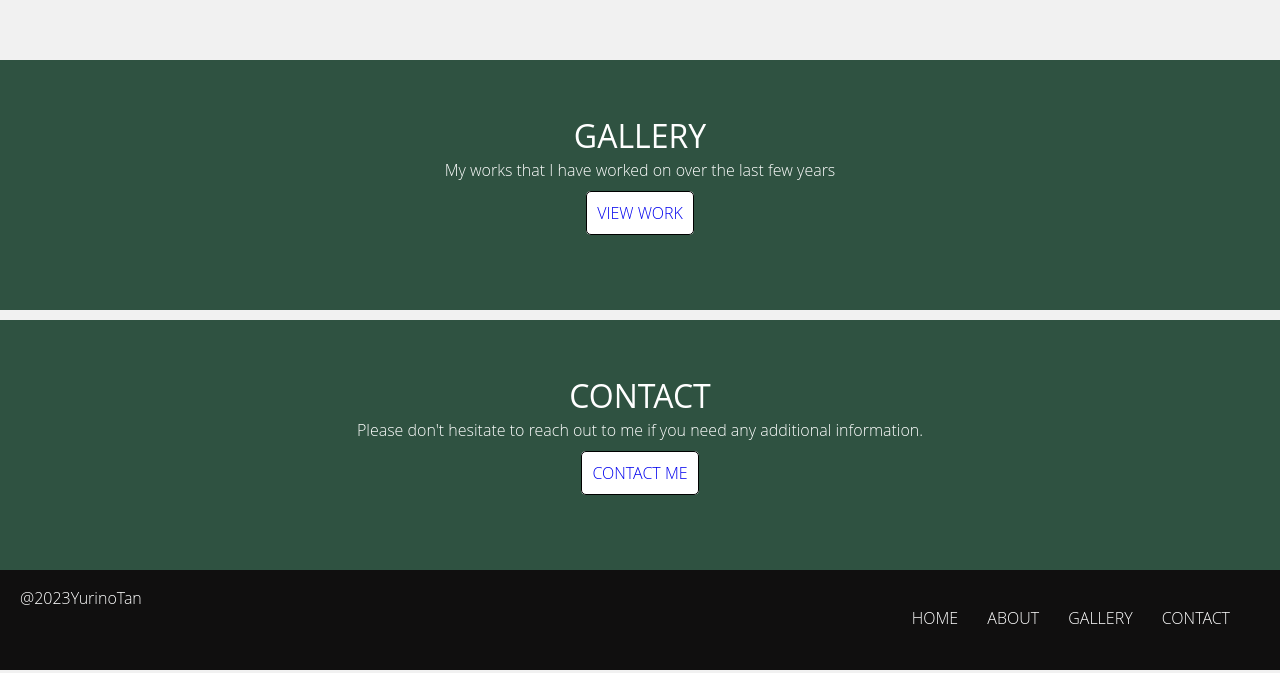
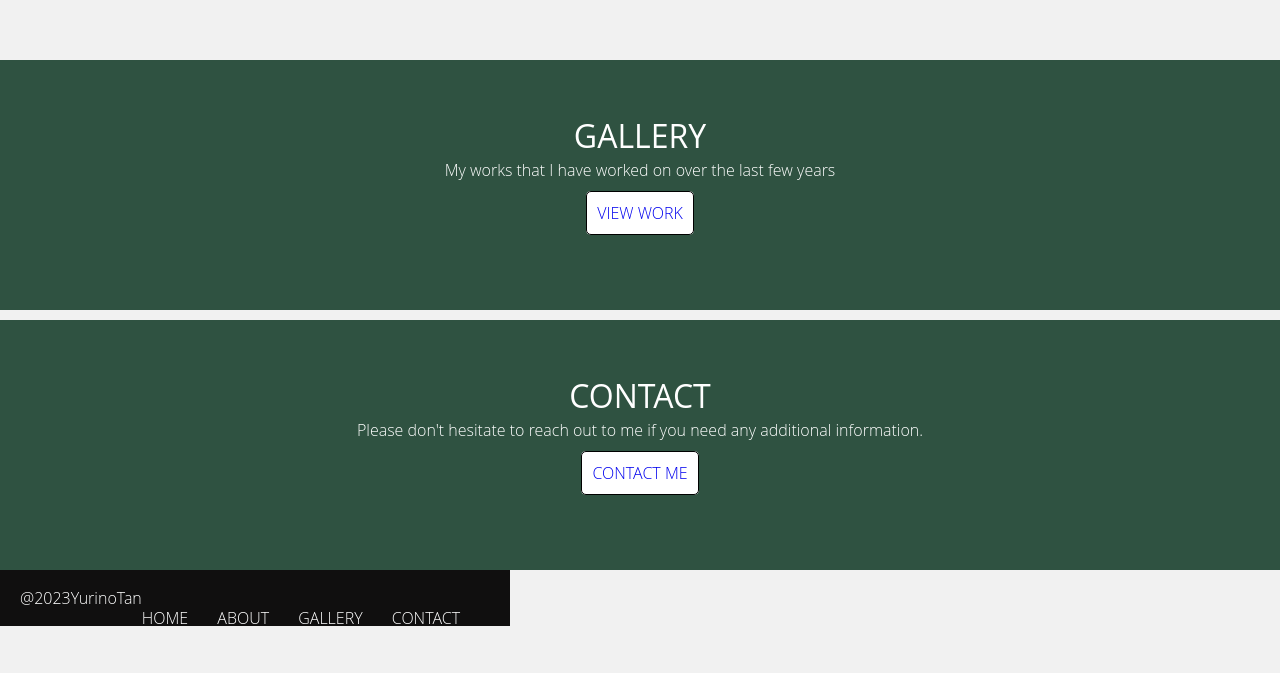
Before and after one commit to yurinotanportfolio/yurinotanportfolio.github.io, a plain HTML site: page index.html in a window 1280 px wide. Shown: the part 712-1385 px from the top of the page. After the commit the page ends 1341 px from the top, so only its background shows below. Drawn offline with Linux system fonts and the light colour scheme.

Commit message:
Update style.css

```diff
--- a/style.css
+++ b/style.css
@@ -79,6 +79,9 @@ header{
 	overflow:auto;
 	display: inline-block;
 }
+div{
+	background-size: cover;
+}
 
 h1 {
 		font-family: 'Open Sans', sans-serif;
@@ -122,8 +125,7 @@ ul li a{
 	font-family: 'Open Sans', sans-serif;
 	background-color: #100F0F;
 	color: white;
-	width: 100%;
-	height: 100px;
+	background-size: cover;
 	display: inline-block;
 
 }
```
